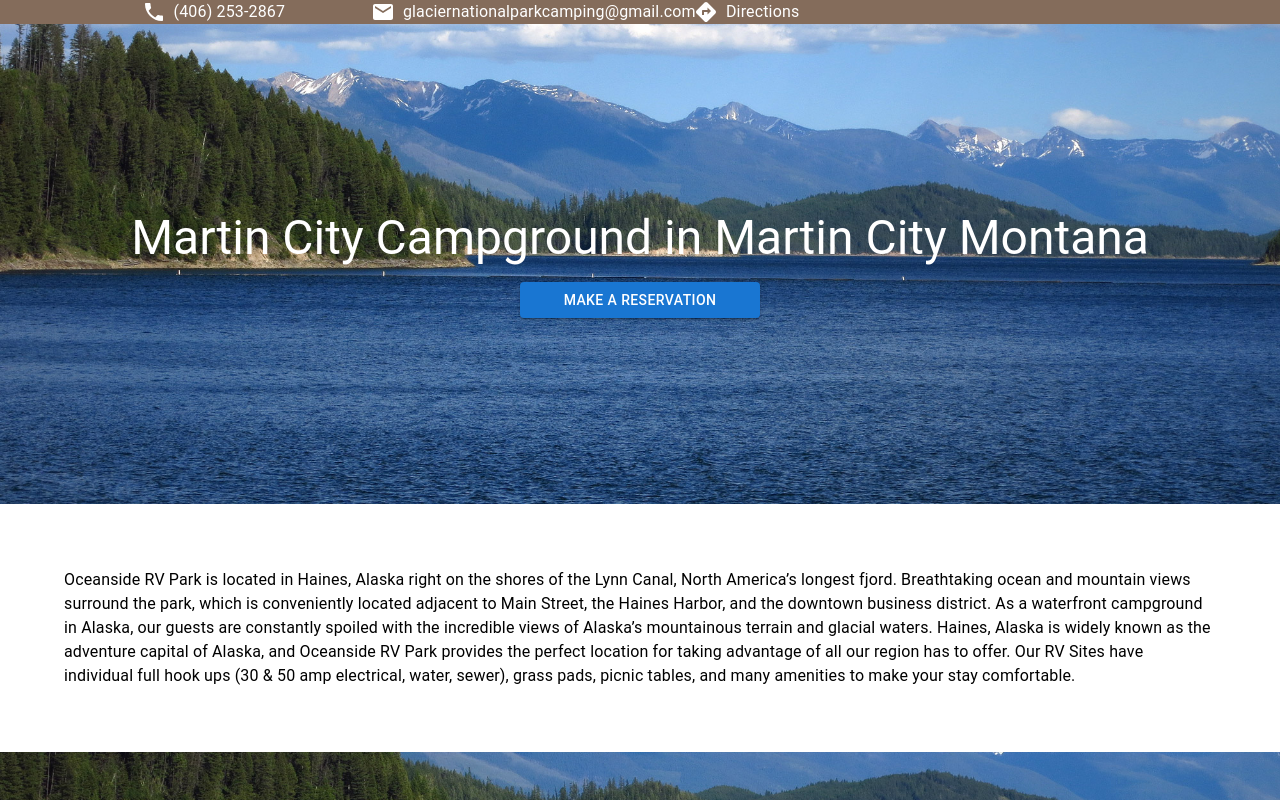
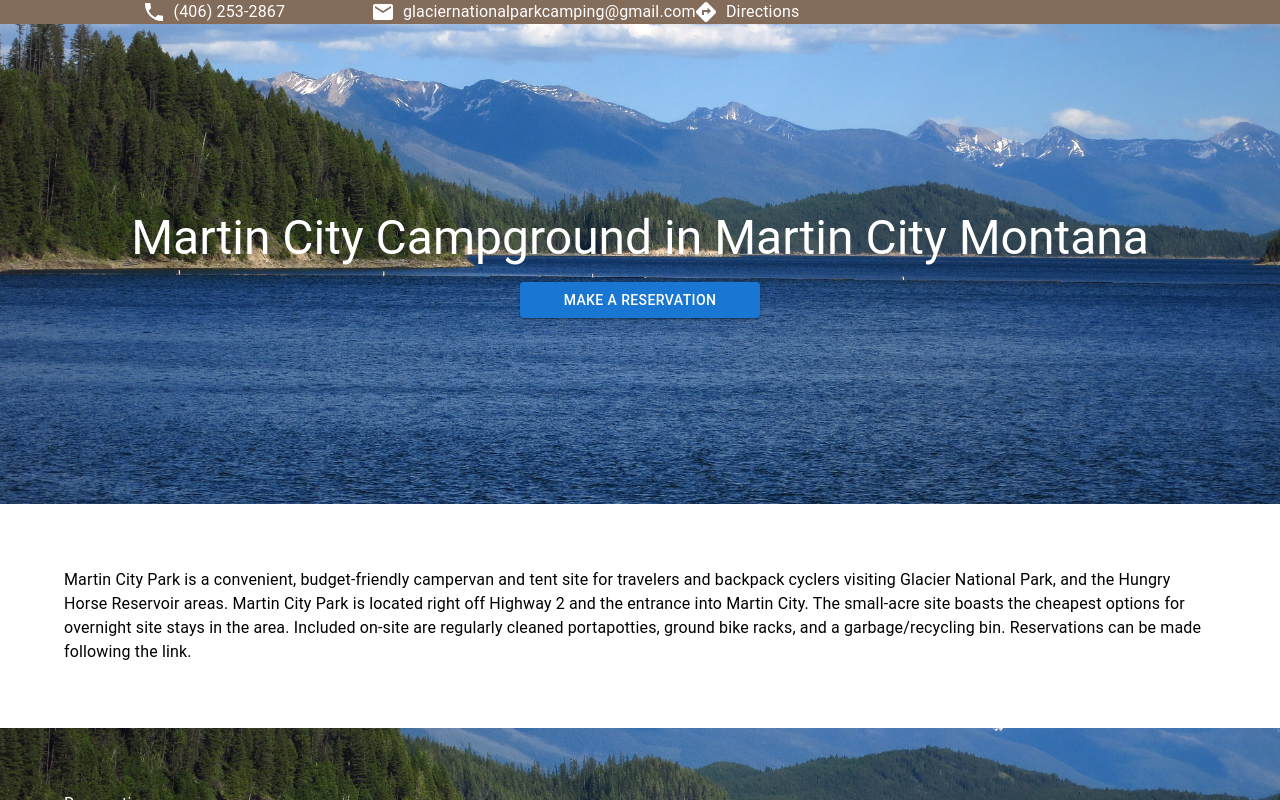
Before and after one commit to SABaltz/martin-city, a React (Create React App) app: page / in a window 1280 px wide. Shown: the top 800 px of the page. Built offline with nearby package versions, Linux system fonts and the light colour scheme.

Commit message:
Update Description.jsx

```diff
--- a/src/components/description/Description.jsx
+++ b/src/components/description/Description.jsx
@@ -7,21 +7,12 @@ function Description() {
         width: '100vw',
         ...centerVertHoriz
     }}>
-        <Typography sx={{margin: '4rem 4rem'}}>Oceanside RV Park is located in Haines, Alaska right on the shores of the
-            Lynn Canal, North
-            America’s longest fjord. Breathtaking ocean and mountain views surround the park, which is
-            conveniently
-            located adjacent to Main Street, the Haines Harbor, and the downtown business district.
-            As a waterfront campground in Alaska, our guests are constantly spoiled with the incredible views of
-            Alaska’s mountainous terrain and glacial waters. Haines, Alaska is widely known as the adventure
-            capital of
-            Alaska, and Oceanside RV Park provides the perfect location for taking advantage of all our region
-            has to
-            offer.
-
-            Our RV Sites have individual full hook ups (30 & 50 amp electrical, water, sewer), grass pads,
-            picnic
-            tables, and many amenities to make your stay comfortable.</Typography>
+        <Typography sx={{margin: '4rem 4rem'}}>Martin City Park is a convenient, budget-friendly campervan and tent site
+            for travelers and backpack cyclers visiting Glacier National Park, and the Hungry Horse Reservoir areas.
+            Martin City Park is located right off Highway 2 and the entrance into Martin City. The small-acre site
+            boasts the cheapest options for overnight site stays in the area. Included on-site are regularly cleaned
+            portapotties, ground bike racks, and a garbage/recycling bin. Reservations can be made following the
+            link. </Typography>
     </Box>)
 }
 
```
